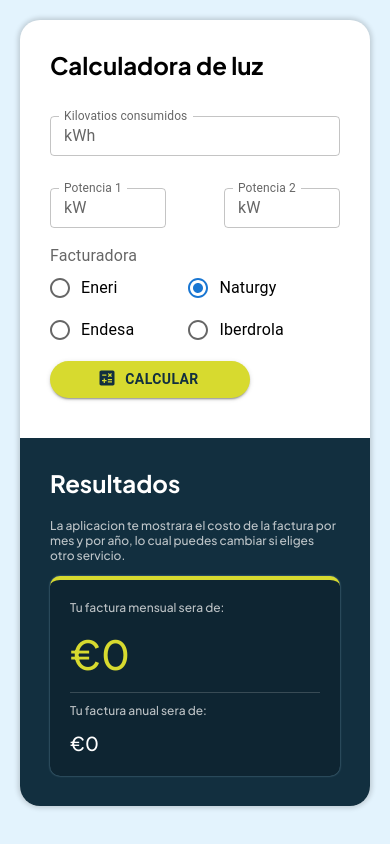
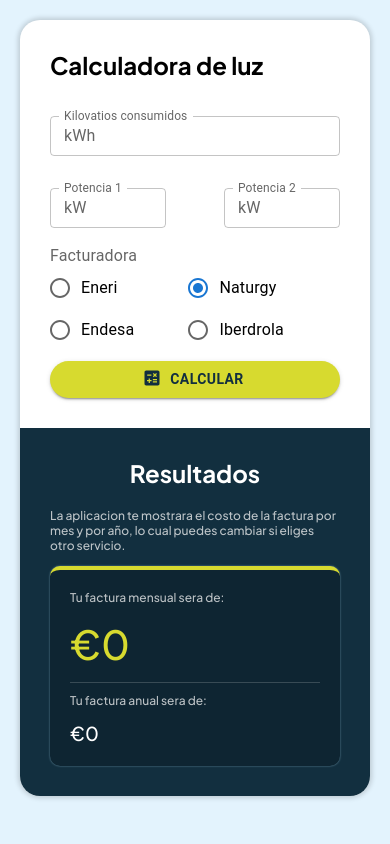
Before and after one commit to JojoUrbina/calculadora-de-luz, a React (Vite) app: page / in a window 390 px wide. Built offline with nearby package versions, Linux system fonts and the light colour scheme.

Commit message:
Se ajustan estilos

```diff
--- a/components/Formulario.jsx
+++ b/components/Formulario.jsx
@@ -178,6 +178,7 @@
       <Button
         id="btn-calcular"
         variant="contained"
+
         startIcon={
           <CalculateIcon
             sx={{
--- a/src/index.css
+++ b/src/index.css
@@ -20,10 +20,10 @@
   font-family: "Plus Jakarta Sans", sans-serif;
   font-weight: 500;
 }
-p{
+p {
   font-size: 12px;
   margin-bottom: 13px;
-  color: rgba(245, 245, 245, 0.753)
+  color: rgba(245, 245, 245, 0.753);
 }
 
 #root {
@@ -67,7 +67,7 @@
   border-bottom-left-radius: 50px;
 }
 #resultados h2 {
- margin-bottom: 20px;
+  margin-bottom: 20px;
 }
 
 /* #formulario .MuiInputBase-root{
@@ -77,8 +77,8 @@
   margin: 30px;
  } */
 
-#contenedor-resultado{
-  background-color: #0E2532;
+#contenedor-resultado {
+  background-color: #0e2532;
   border-top: 4px solid var(--Lima-color);
   border-radius: 10px;
   box-shadow: 0px 0px 2px 0px var(--pizarra-500);
@@ -86,31 +86,33 @@
   width: 100%;
   height: 200px;
 }
-#resultado-mensual{
+#resultado-mensual {
   font-size: 2.5em;
   color: var(--Lima-color);
 }
-#resultado-anual{
+#resultado-anual {
   font-size: 1.2em;
   color: var(--blanco-color);
 }
-#linea{
+#linea {
   border-bottom: 1px solid rgba(255, 255, 255, 0.171);
   margin-bottom: 10px;
 }
-#btn-calcular{
+#btn-calcular {
+  display: flex;
+
   width: 200px;
-  margin: 10px 0;
+  margin: 10px auto;
   border-radius: 30px;
   background-color: var(--Lima-color);
   color: var(--pizarra-900);
-  font-weight:bold;
+  font-weight: bold;
 }
 .facturadoras {
   width: 100%;
-  flex-direction:row !important;
+  flex-direction: row !important;
 }
-.facturadoras .facturadora{
+.facturadoras .facturadora {
   width: 46%;
 }
 @media (max-width: 600px) {
@@ -119,9 +121,15 @@
     height: 100%;
   }
   #resultados {
-    border-bottom-left-radius: initial
+    border-bottom-left-radius: initial;
   }
-   #root {
+  #root {
     height: 100%;
   }
+  #btn-calcular {
+    width: 100%;
+    margin: 10px auto 0 auto;
+  }
+  #resultados h2 {
+text-align: center;  }
 }
```
